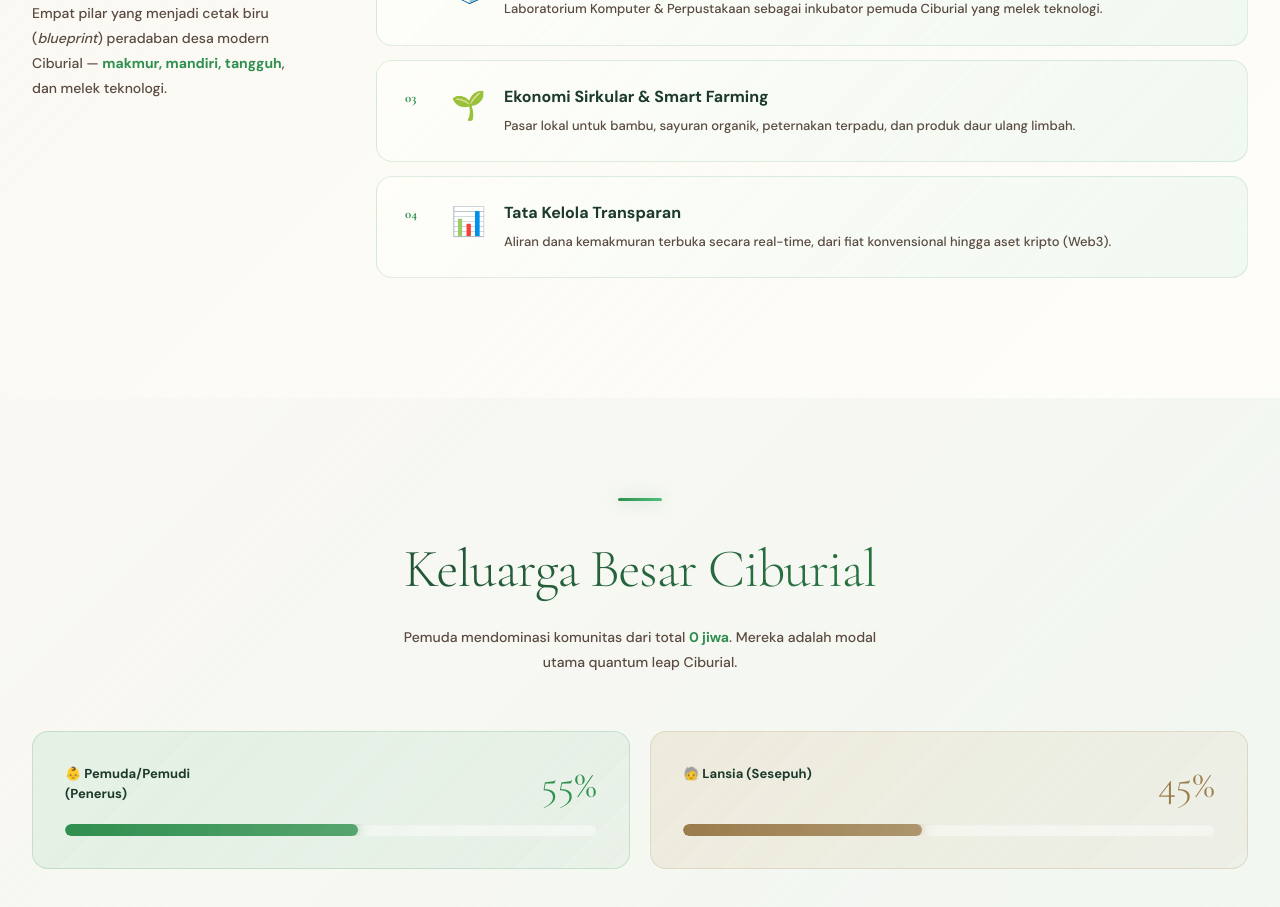
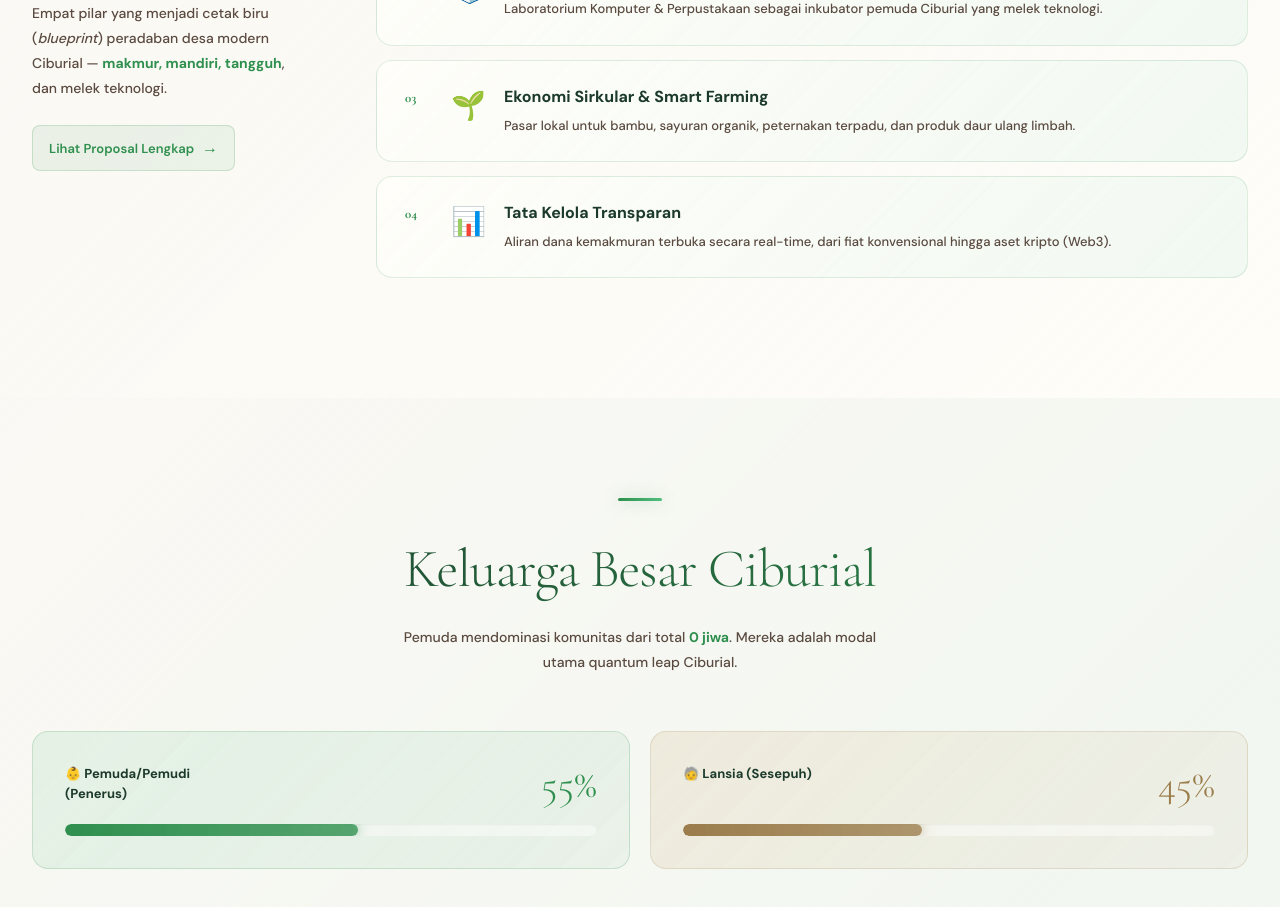
Before and after one commit to Karimkusin88/ciburial-eco-digital, a Next.js app: page / in a window 1280 px wide. Shown: the part 2600-3507 px from the top of the page. Built offline with nearby package versions, Linux system fonts and the light colour scheme; no server answers; the database is empty.

Commit message:
feat: add CTA button 'Lihat Proposal Lengkap' to visi section

```diff
--- a/components/home/TentangTab.tsx
+++ b/components/home/TentangTab.tsx
@@ -328,6 +328,17 @@ export default function TentangTab({ onNavigate, testimoni = [], onPaymentSucces
             <p style={{ fontSize: 14, lineHeight: 1.8, color: "#5A4A40", marginBottom: 24, fontWeight: 500 }}>
               Empat pilar yang menjadi cetak biru (<em>blueprint</em>) peradaban desa modern Ciburial — <strong style={{ color: "#2F8F4E" }}>makmur, mandiri, tangguh</strong>, dan melek teknologi.
             </p>
+            <a href="#proposal" style={{ display: "inline-flex", alignItems: "center", gap: 8, fontSize: 13, fontWeight: 600, color: "#2F8F4E", textDecoration: "none", padding: "10px 16px", borderRadius: 8, background: "rgba(47,143,78,.08)", border: "1px solid rgba(47,143,78,.2)", transition: "all .3s ease", cursor: "pointer" }}
+              onMouseEnter={e => {
+                (e.currentTarget as HTMLElement).style.background = "rgba(47,143,78,.15)";
+                (e.currentTarget as HTMLElement).style.transform = "translateX(4px)";
+              }}
+              onMouseLeave={e => {
+                (e.currentTarget as HTMLElement).style.background = "rgba(47,143,78,.08)";
+                (e.currentTarget as HTMLElement).style.transform = "translateX(0)";
+              }}>
+              Lihat Proposal Lengkap <span style={{ fontSize: 16 }}>→</span>
+            </a>
           </div>
           <div style={{ flex: 1, minWidth: 260, display: "flex", flexDirection: "column", gap: 14 }}>
             {[
```
